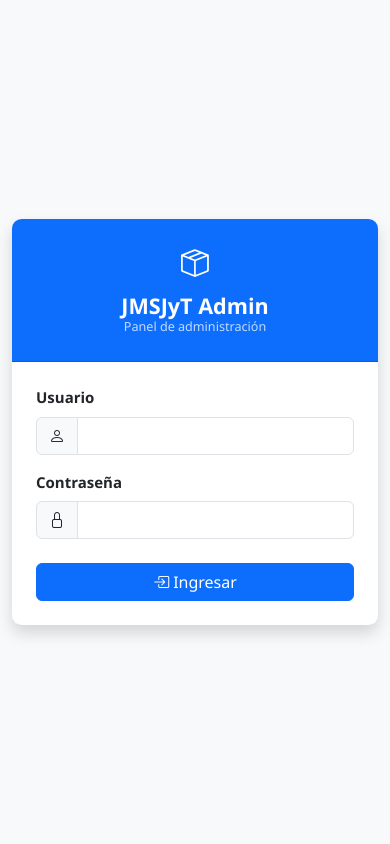
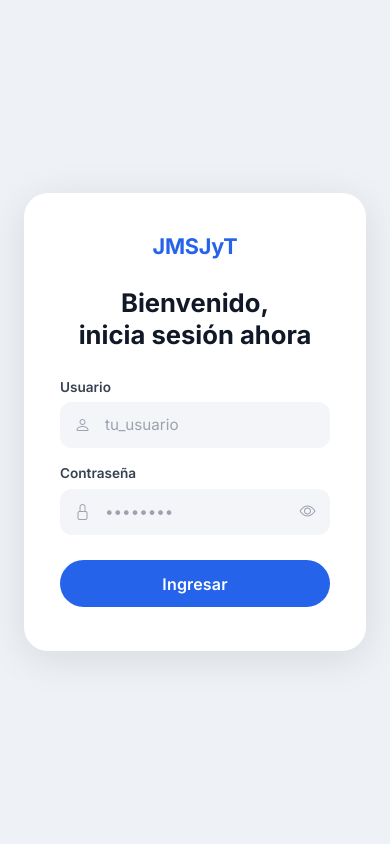
Before and after one commit to diegomedflo/jmsjyt, a Flask app: page /auth/login in a window 390 px wide. Run offline with Flask 3, Linux system fonts and the light colour scheme.

Commit message:
feat(ui): rediseñar login con estilo moderno mobile-first

```diff
--- /dev/null
+++ b/app/static/css/login.css
@@ -0,0 +1,167 @@
+/* =====================================================
+   Login Page — JMSJyT
+   Estilo inspirado en la UI de SmartNest
+   ===================================================== */
+
+*, *::before, *::after { box-sizing: border-box; margin: 0; padding: 0; }
+
+body {
+  font-family: 'Inter', system-ui, -apple-system, sans-serif;
+  background: #EEF2F7;
+  min-height: 100vh;
+  display: flex;
+  align-items: center;
+  justify-content: center;
+  padding: 1.5rem;
+}
+
+/* ── Página / fondo ──────────────────────────────── */
+.login-page {
+  width: 100%;
+  display: flex;
+  justify-content: center;
+  align-items: center;
+}
+
+/* ── Card ────────────────────────────────────────── */
+.login-card {
+  background: #ffffff;
+  border-radius: 24px;
+  box-shadow: 0 8px 40px rgba(0, 0, 0, 0.10);
+  padding: 2.5rem 2.25rem 2.75rem;
+  width: 100%;
+  max-width: 420px;
+}
+
+/* ── Header / brand ──────────────────────────────── */
+.login-header {
+  text-align: center;
+  margin-bottom: 1.75rem;
+}
+
+.login-brand {
+  font-size: 1.35rem;
+  font-weight: 700;
+  color: #2563EB;
+  letter-spacing: -0.01em;
+}
+
+/* ── Título ──────────────────────────────────────── */
+.login-title {
+  font-size: 1.6rem;
+  font-weight: 700;
+  color: #111827;
+  line-height: 1.25;
+  margin-bottom: 1.75rem;
+  text-align: center;
+}
+
+/* ── Alerta flash ────────────────────────────────── */
+.login-alert {
+  font-size: 0.85rem;
+  border-radius: 10px;
+  padding: 0.65rem 0.9rem;
+  margin-bottom: 1.25rem;
+}
+
+.login-alert--danger  { background: #FEE2E2; color: #991B1B; }
+.login-alert--warning { background: #FEF3C7; color: #92400E; }
+.login-alert--success { background: #D1FAE5; color: #065F46; }
+
+/* ── Formulario ──────────────────────────────────── */
+.login-form { display: flex; flex-direction: column; gap: 1.1rem; }
+
+.form-field { display: flex; flex-direction: column; gap: 0.45rem; }
+
+.form-field label {
+  font-size: 0.85rem;
+  font-weight: 600;
+  color: #374151;
+}
+
+/* ── Input wrapper ───────────────────────────────── */
+.input-wrap {
+  position: relative;
+  display: flex;
+  align-items: center;
+}
+
+.input-wrap input {
+  width: 100%;
+  background: #F3F5F8;
+  border: 1.5px solid transparent;
+  border-radius: 12px;
+  padding: 0.78rem 1rem 0.78rem 2.75rem;
+  font-size: 0.95rem;
+  color: #111827;
+  transition: border-color 0.18s, box-shadow 0.18s;
+  outline: none;
+  font-family: inherit;
+}
+
+.input-wrap input::placeholder { color: #9CA3AF; }
+
+.input-wrap input:focus {
+  border-color: #2563EB;
+  box-shadow: 0 0 0 3px rgba(37, 99, 235, 0.12);
+  background: #fff;
+}
+
+.input-icon {
+  position: absolute;
+  left: 0.9rem;
+  color: #9CA3AF;
+  font-size: 1rem;
+  pointer-events: none;
+}
+
+/* ── Toggle contraseña ───────────────────────────── */
+.toggle-pw {
+  position: absolute;
+  right: 0.9rem;
+  background: none;
+  border: none;
+  cursor: pointer;
+  color: #9CA3AF;
+  font-size: 1rem;
+  display: flex;
+  align-items: center;
+  padding: 0;
+  transition: color 0.15s;
+}
+
+.toggle-pw:hover { color: #374151; }
+
+/* ── Botón login ─────────────────────────────────── */
+.btn-login {
+  margin-top: 0.5rem;
+  background: #2563EB;
+  color: #ffffff;
+  border: none;
+  border-radius: 50px;
+  padding: 0.85rem;
+  font-size: 1rem;
+  font-weight: 600;
+  cursor: pointer;
+  width: 100%;
+  letter-spacing: 0.01em;
+  transition: background 0.18s, transform 0.1s, box-shadow 0.18s;
+  font-family: inherit;
+}
+
+.btn-login:hover {
+  background: #1D4ED8;
+  box-shadow: 0 4px 16px rgba(37, 99, 235, 0.35);
+}
+
+.btn-login:active { transform: scale(0.98); }
+
+/* ── Responsive — escritorio ancho ──────────────── */
+@media (min-width: 768px) {
+  .login-card {
+    padding: 3rem 3rem 3.25rem;
+    max-width: 460px;
+  }
+
+  .login-title { font-size: 1.8rem; }
+}
--- a/app/templates/auth/login.html
+++ b/app/templates/auth/login.html
@@ -3,64 +3,80 @@
 <head>
   <meta charset="UTF-8" />
   <meta name="viewport" content="width=device-width, initial-scale=1.0" />
-  <title>Acceder — JMSJyT Admin</title>
-  <link rel="stylesheet"
-        href="https://cdn.jsdelivr.net/npm/bootstrap@5.3.3/dist/css/bootstrap.min.css"
-        crossorigin="anonymous" />
+  <title>JMSJyT — Acceder</title>
+  <link rel="preconnect" href="https://fonts.googleapis.com" />
+  <link rel="preconnect" href="https://fonts.gstatic.com" crossorigin />
+  <link href="https://fonts.googleapis.com/css2?family=Inter:wght@400;500;600;700&display=swap" rel="stylesheet" />
   <link rel="stylesheet"
         href="https://cdn.jsdelivr.net/npm/bootstrap-icons@1.11.3/font/bootstrap-icons.css"
         crossorigin="anonymous" />
-  <link rel="stylesheet" href="{{ url_for('static', filename='css/main.css') }}" />
+  <link rel="stylesheet" href="{{ url_for('static', filename='css/login.css') }}" />
 </head>
-<body class="bg-light d-flex align-items-center min-vh-100">
-  <div class="container">
-    <div class="row justify-content-center">
-      <div class="col-sm-10 col-md-6 col-lg-4">
-        <div class="card shadow border-0">
-          <div class="card-header bg-primary text-white text-center py-4">
-            <i class="bi bi-box-seam fs-1"></i>
-            <h4 class="mt-2 mb-0 fw-bold">JMSJyT Admin</h4>
-            <p class="mb-0 opacity-75 small">Panel de administración</p>
+<body>
+
+  <div class="login-page">
+    <div class="login-card">
+
+      <!-- Header -->
+      <div class="login-header">
+        <span class="login-brand">JMSJyT</span>
       </div>
-          <div class="card-body p-4">
 
+      <h2 class="login-title">Bienvenido,<br>inicia sesión ahora</h2>
+
+      <!-- Alertas -->
       {% with messages = get_flashed_messages(with_categories=true) %}
         {% for category, message in messages %}
-              <div class="alert alert-{{ category }} py-2 small">{{ message }}</div>
+        <div class="login-alert login-alert--{{ category }}">
+          <i class="bi bi-exclamation-circle me-1"></i>{{ message }}
+        </div>
         {% endfor %}
       {% endwith %}
 
-            <form method="POST" novalidate>
-              {{ form.hidden_tag() if form is defined else '' }}
+      <!-- Formulario -->
+      <form method="POST" novalidate class="login-form">
         <input type="hidden" name="csrf_token" value="{{ csrf_token() }}" />
 
-              <div class="mb-3">
-                <label class="form-label fw-semibold" for="username">Usuario</label>
-                <div class="input-group">
-                  <span class="input-group-text"><i class="bi bi-person"></i></span>
-                  <input type="text" class="form-control" id="username" name="username"
-                         autocomplete="username" required />
-                </div>
-              </div>
-              <div class="mb-4">
-                <label class="form-label fw-semibold" for="password">Contraseña</label>
-                <div class="input-group">
-                  <span class="input-group-text"><i class="bi bi-lock"></i></span>
-                  <input type="password" class="form-control" id="password" name="password"
-                         autocomplete="current-password" required />
+        <div class="form-field">
+          <label for="username">Usuario</label>
+          <div class="input-wrap">
+            <i class="bi bi-person input-icon"></i>
+            <input type="text" id="username" name="username"
+                   placeholder="tu_usuario" autocomplete="username" required />
           </div>
         </div>
 
-              <button type="submit" class="btn btn-primary w-100">
-                <i class="bi bi-box-arrow-in-right me-1"></i>Ingresar
+        <div class="form-field">
+          <label for="password">Contraseña</label>
+          <div class="input-wrap">
+            <i class="bi bi-lock input-icon"></i>
+            <input type="password" id="password" name="password"
+                   placeholder="••••••••" autocomplete="current-password" required />
+            <button type="button" class="toggle-pw" tabindex="-1"
+                    onclick="togglePassword()">
+              <i class="bi bi-eye" id="eyeIcon"></i>
             </button>
-            </form>
           </div>
         </div>
+
+        <button type="submit" class="btn-login">Ingresar</button>
+      </form>
+
     </div>
   </div>
-  </div>
-  <script src="https://cdn.jsdelivr.net/npm/bootstrap@5.3.3/dist/js/bootstrap.bundle.min.js"
-          crossorigin="anonymous"></script>
+
+  <script>
+    function togglePassword() {
+      const input = document.getElementById('password');
+      const icon  = document.getElementById('eyeIcon');
+      if (input.type === 'password') {
+        input.type = 'text';
+        icon.className = 'bi bi-eye-slash';
+      } else {
+        input.type = 'password';
+        icon.className = 'bi bi-eye';
+      }
+    }
+  </script>
 </body>
 </html>
```
Lines whose indentation alone changed are shown as unchanged.
